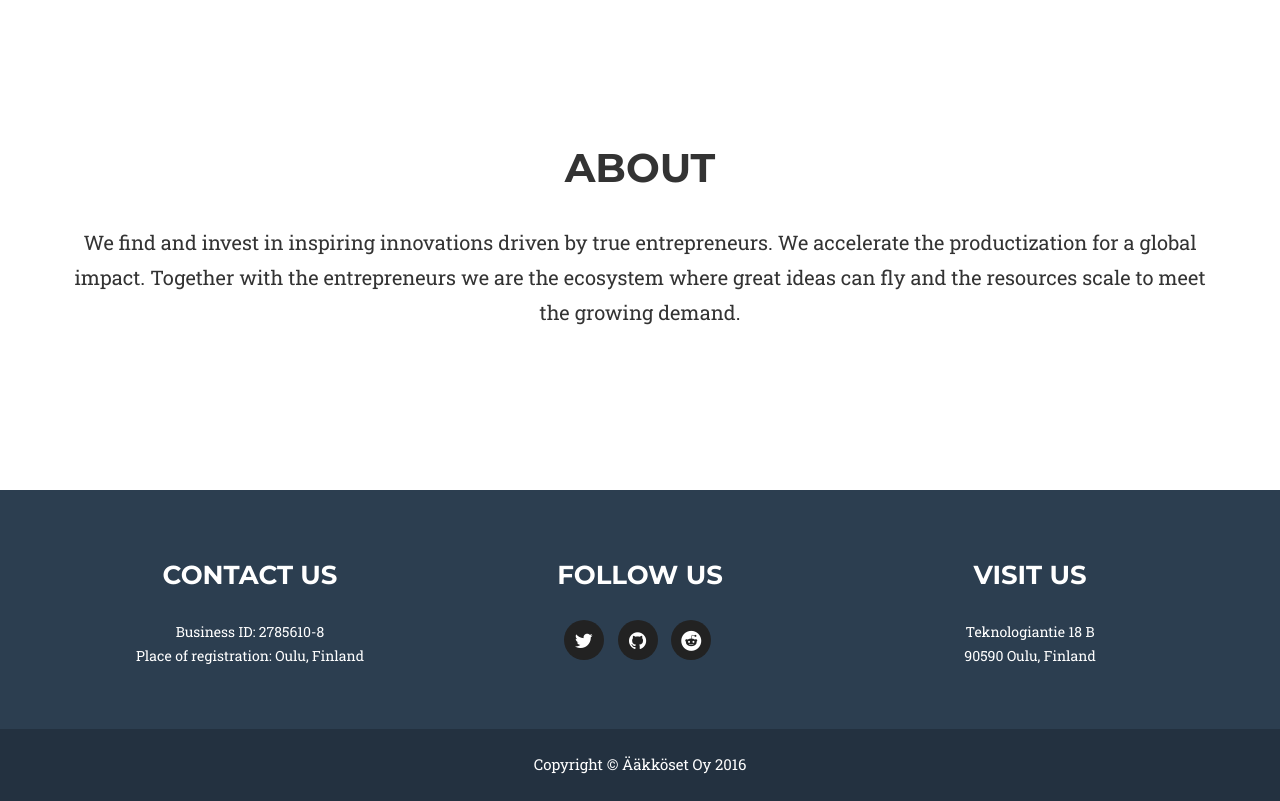
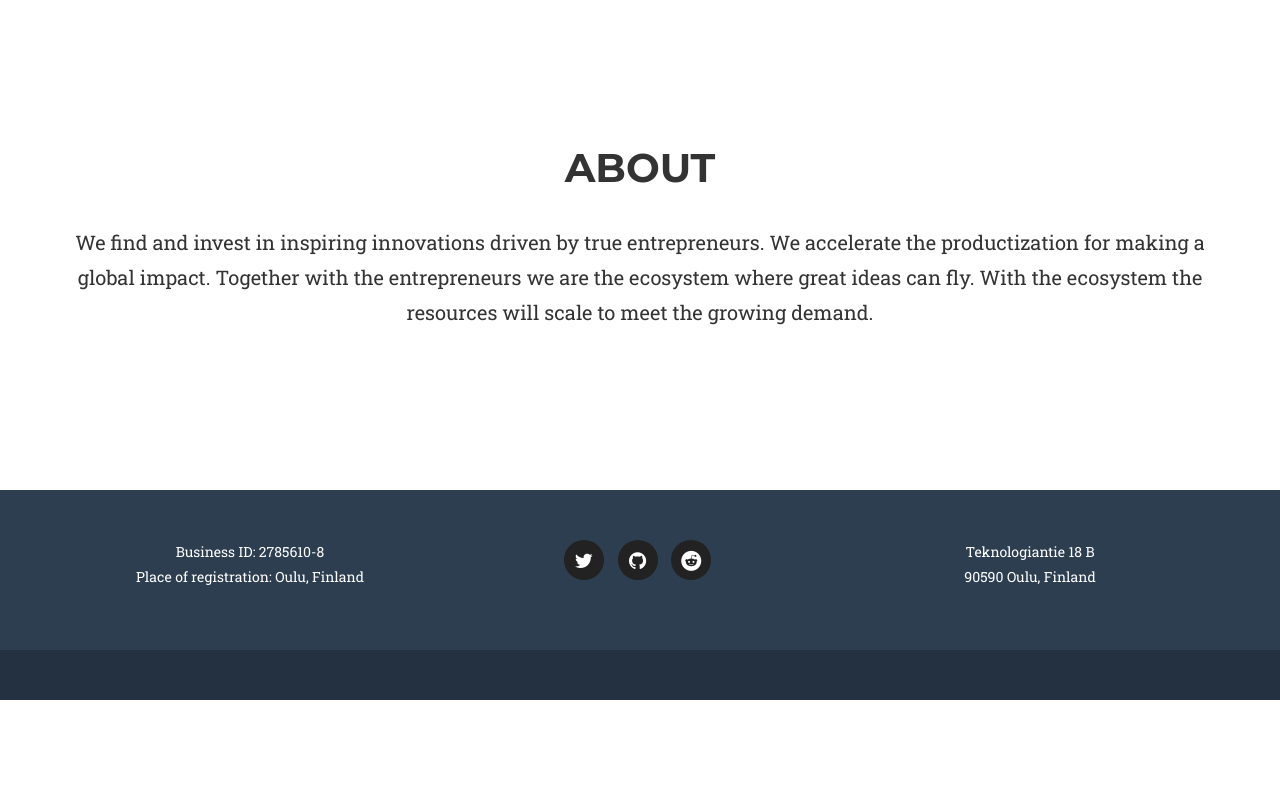
Before and after one commit to scanabc/scanabc.github.io, a Jekyll site: the page built from index.html, in a window 1280 px wide and 900 px high, scrolled down 823 px, cut to the strip 99-900 px from the top of the window. Built offline with Jekyll 4.4.1, drawn with Linux system fonts in a browser that asks for light colours; some web fonts are replaced; after the commit the page ends 1622 px from its top, so only the background shows below that.

Commit message:
About section and footer fix

```diff
--- a/_includes/about.html
+++ b/_includes/about.html
@@ -8,7 +8,7 @@
             </div>
             <div class="row">
                 <div class="col-lg-12 text-center">
-                    <p class="large">We find and invest in inspiring innovations driven by true entrepreneurs. We accelerate the productization for a global impact. Together with the entrepreneurs we are the ecosystem where great ideas can fly and the resources scale to meet the growing demand.</p>
+                    <p class="large">We find and invest in inspiring innovations driven by true entrepreneurs. We accelerate the productization for making a global impact. Together with the entrepreneurs we are the ecosystem where great ideas can fly. With the ecosystem the resources will scale to meet the growing demand.</p>
                 </div>
             </div>
         </div>
--- a/_includes/footer.html
+++ b/_includes/footer.html
@@ -3,12 +3,10 @@
           <div class="container">
               <div class="row">
                   <div class="footer-col col-md-4">
-                      <h3>Contact us</h3>
                       <p>Business ID: 2785610-8
                       <br>Place of registration: Oulu, Finland</p>
                   </div>
                   <div class="footer-col col-md-4">
-                      <h3>Follow us</h3>
                       <ul class="list-inline social-buttons">
                           {% for network in site.social %}
                           <li><a href="{{ network.url }}"><i class="fa fa-{{ network.title }}"></i></a>
@@ -17,7 +15,6 @@
                       </ul>
                   </div>
                   <div class="footer-col col-md-4">
-                      <h3> Visit us</h3>
                         <p>Teknologiantie 18 B
                         <br>90590 Oulu, Finland</p>
                   </div>
@@ -27,9 +24,6 @@
       <div class="footer-below">
           <div class="container">
               <div class="row">
-                  <div class="col-lg-12">
-                      Copyright &copy; Ääkköset Oy 2016
-                  </div>
               </div>
           </div>
       </div>
```
